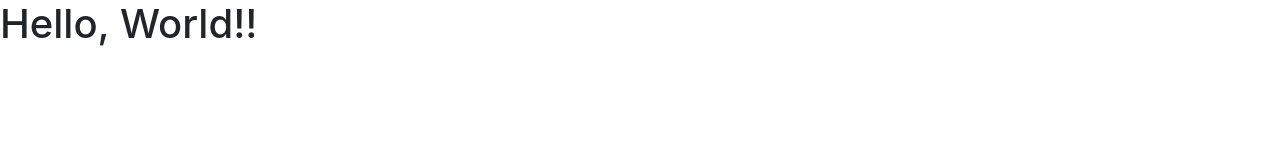
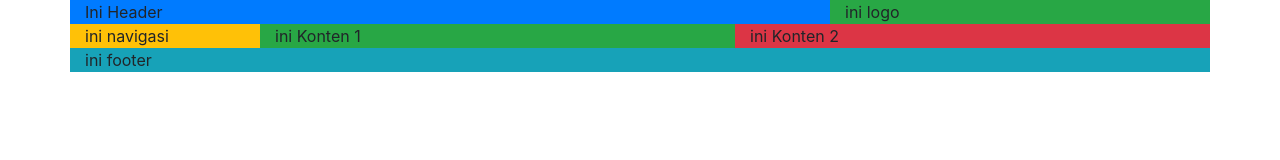
Before and after one commit to abdul-local/Bootstrapdasar, a plain HTML site: page index.html in a window 1280 px wide. Drawn offline with nearby package versions, Linux system fonts and the light colour scheme.

Commit message:
membuat layout dengan sistem grid pd Boostrap 4

```diff
--- a/index.html
+++ b/index.html
@@ -12,7 +12,47 @@
     <title>Hello, world!</title>
   </head>
   <body>
-   <h1>Hello, World!!</h1>
+  <!-- pengenalan sistem grid -->
+  <!--
+   <div class="row">
+       <div class="col-md-4 bg-primary">
+           ini kolom dengan md-4
+       </div>
+       <div class="col-md-8 bg-info">
+           ini kolom dengan md-8
+       </div>
+   </div>
+   -->
+   <!-- pembuatan layout dengan grid -->
+   <div class="container">
+   <div class="row">
+       <div class="col-md-8 bg-primary">
+           Ini Header
+       </div>
+       <div class="col-md-4 bg-success">
+           ini logo
+       </div>
+   </div>
+   <div class="row">
+       <div class="col-md-2 bg-warning">
+           ini navigasi
+       </div>
+       <div class="col-md-5 bg-success">
+           ini Konten 1
+       </div>
+       <div class="col-md-5 bg-danger">
+           ini Konten 2
+       </div>
+   </div>
+   <div class="row">
+   <div class="col-md-12 bg-info">
+       ini footer
+
+   </div>
+       </div>
+
+   </div>
+
     <!-- Optional JavaScript -->
     <!-- jQuery first, then Popper.js, then Bootstrap JS -->
     <script src="https://code.jquery.com/jquery-3.5.1.slim.min.js" integrity="sha384-DfXdz2htPH0lsSSs5nCTpuj/zy4C+OGpamoFVy38MVBnE+IbbVYUew+OrCXaRkfj" crossorigin="anonymous"></script>
```
